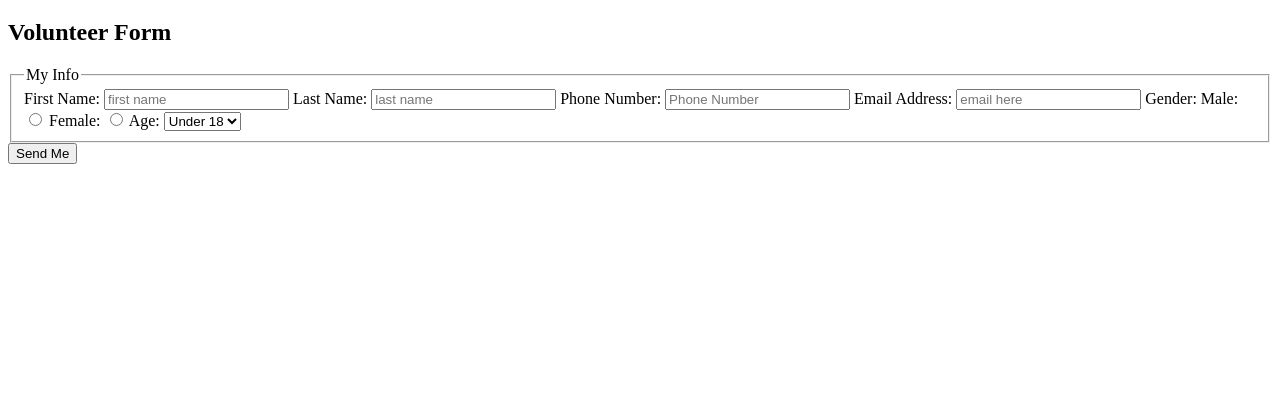
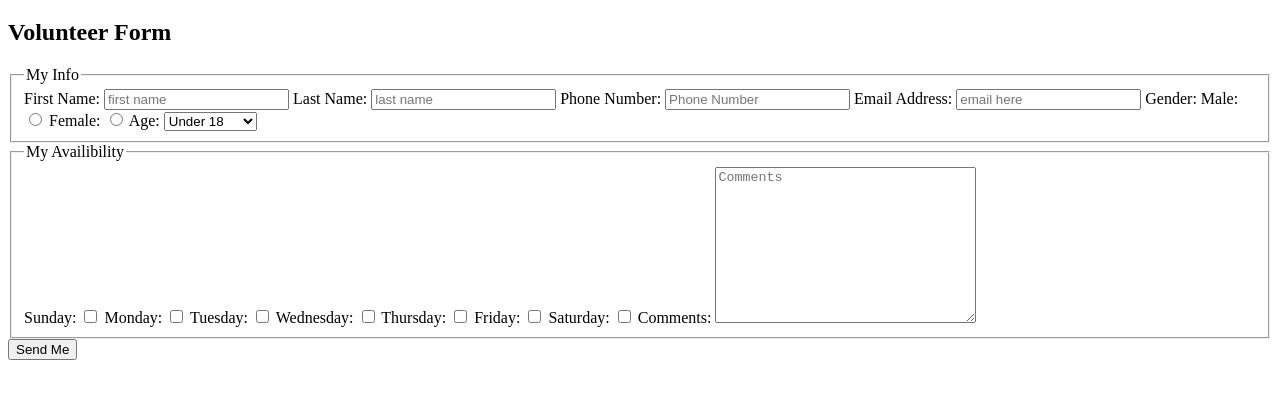
Before and after one commit to harrisonloh/itmd361_Lab4, a plain HTML site: page index.html in a window 1280 px wide. Shown: the part 61-460 px from the top of the page. Drawn offline with Linux system fonts and the light colour scheme.

Commit message:
Finished availability for index.html

```diff
--- a/index.html
+++ b/index.html
@@ -17,13 +17,30 @@
         <label >Gender: <label>Male: <input type="radio" name="gender_field" value="m"></label></label>
         <label>Female: <input type="radio" name="gender_field" value="f"></label>
         <label for="ageSelection">Age: </label>
-        <select name="menu_field--------" id="ageSelection">
+        <select name="age_field" id="ageSelection">
           <option value="u18">Under 18</option>
-          <option value="G">Green</option>
-          <option value="B">Blue</option>
-          <option value="P">Pink</option>
+          <option value="18-24">18-24</option>
+          <option value="25-34">25-34</option>
+          <option value="35-44">35-44</option>
+          <option value="45-54">45-54</option>
+          <option value="55-64">55-64</option>
+          <option value="65+">65 and over</option>
         </select>
       </fieldset>
+      <fieldset>
+        <legend>My Availibility</legend>
+        <label for="checkBox"></label>
+        <label>Sunday: <input type="checkbox" name="available_field[]" value="sun"></label>
+        <label>Monday: <input type="checkbox" name="available_field[]" value="mon" ></label>
+        <label>Tuesday: <input type="checkbox" name="available_field[]" value="tue"></label>
+        <label>Wednesday: <input type="checkbox" name="available_field[]" value="wed"></label>
+        <label>Thursday: <input type="checkbox" name="available_field[]" value="thu"></label>
+        <label>Friday: <input type="checkbox" name="available_field[]" value="fri"></label>
+        <label>Saturday: <input type="checkbox" name="available_field[]" value="sat"></label>
+        <label for="our_textarea">Comments:</label>
+        <textarea cols="30" rows="10" name="comments_field" placeholder="Comments" id="our_textarea"></textarea>
+      </fieldset>
+
       <input type="hidden" name="hidden_field" value="hloh">
       <input type="submit" value="Send Me">
     </form>
```
